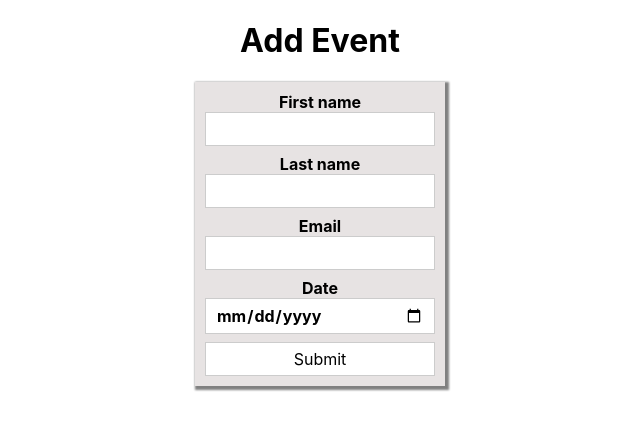
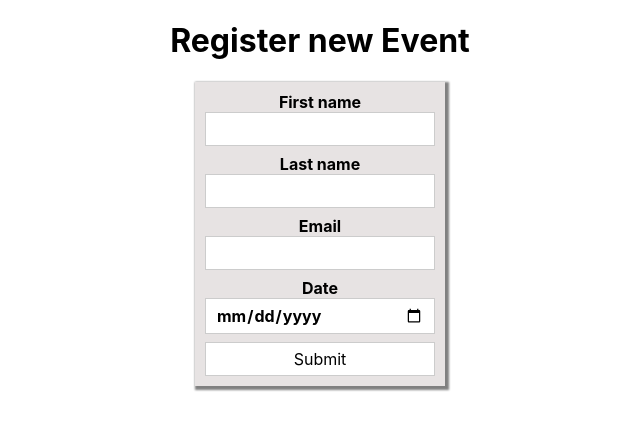
Before and after one commit to Luqapo/EventFormApp, a React (Create React App) app: page / in a window 1280 px wide. Shown: the top 430 px of the page, without its empty margins (320-960 px from the left). Built offline with nearby package versions, Linux system fonts and the light colour scheme.

Commit message:
one test more

```diff
--- a/src/App.js
+++ b/src/App.js
@@ -75,7 +75,7 @@ export class App extends Component {
     }
     return (
       <div className="App">
-        <h1>Add Event</h1>
+        <h1>Register new Event</h1>
         <div className="Form">
           <form className="Input" onSubmit={this.handleSubmit}>
             <label className="Label">
```
Also changed, not shown: 1 other file (tests, documents, lock files or other folders).
